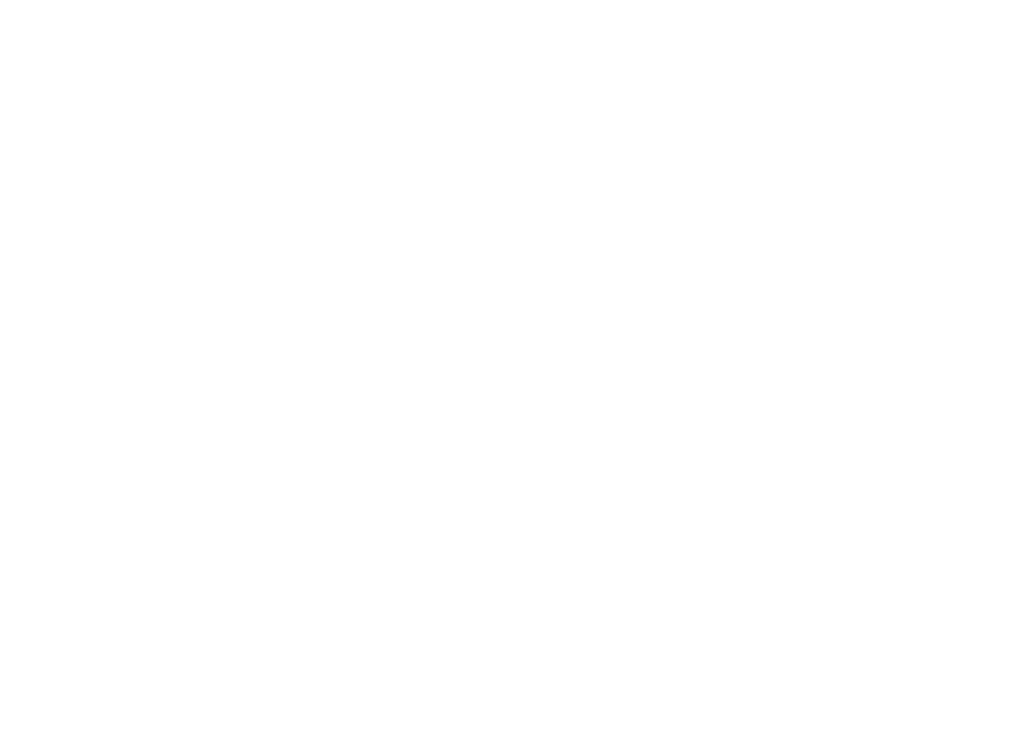
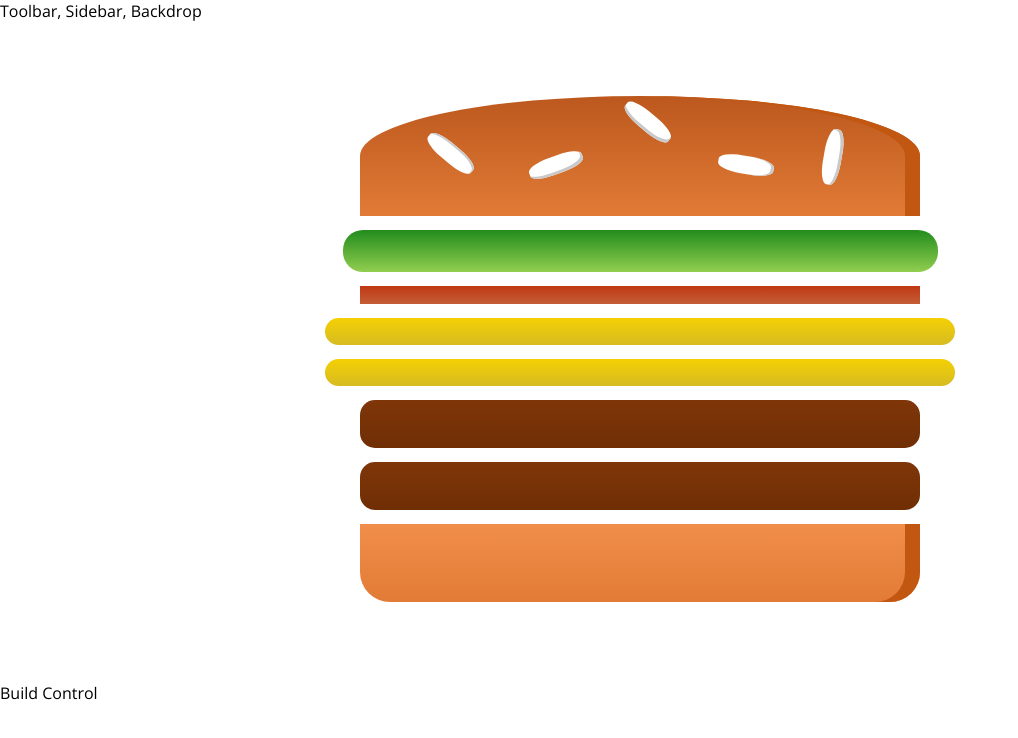
Before and after one commit to TigranVardanyan/burger-builder, a React app: page / in a window 1280 px wide. Shown: the top 738 px of the page, without its empty margins (0-1018 px from the left). Built offline with nearby package versions, Linux system fonts and the light colour scheme.

Commit message:
Outputting Burger Ingredients Dynamically

```diff
--- a/package.json
+++ b/package.json
@@ -30,6 +30,7 @@
     "postcss-flexbugs-fixes": "3.2.0",
     "postcss-loader": "2.0.6",
     "promise": "8.0.1",
+    "prop-types": "^15.7.2",
     "react": "^16.10.0",
     "react-dev-utils": "^4.0.1",
     "react-dom": "^16.10.0",
--- a/src/App.js
+++ b/src/App.js
@@ -1,10 +1,14 @@
 import React, { Component } from 'react';
+import Layout from './components/Layout/Layout'
+import BurgerBuilder from "./containers/BurgerBuilder/BurgerBuilder"
 
 class App extends Component {
   render() {
     return (
-      <div className="App">
-
+      <div>
+        <Layout>
+          <BurgerBuilder/>
+        </Layout>
       </div>
     );
   }
--- /dev/null
+++ b/src/components/Burger/Burger.css
@@ -0,0 +1,29 @@
+.Burger {
+  width: 100%;
+  margin: auto;
+  height: 250px;
+  overflow: scroll;
+  text-align: center;
+  font-size: 1.2rem;
+}
+
+@media (min-width: 500px) and (min-height: 400px) {
+  .Burger {
+    width: 350px;
+    height: 300px;
+  }
+}
+
+@media (min-width: 500px) and (min-height: 401px) {
+  .Burger {
+    width: 450px;
+    height: 400px;
+  }
+}
+
+@media (min-width: 1000px) and (min-height: 700px) {
+  .Burger {
+    width: 700px;
+    height: 600px;
+  }
+}
--- /dev/null
+++ b/src/components/Burger/Burger.js
@@ -0,0 +1,22 @@
+import React from 'react';
+import classes from './Burger.css';
+import BurgerIngredient from "./BurgerIngredient/BurgerIngredient";
+
+const burger = (props) => {
+  const transformedIngredients = Object.keys(props.ingredients)
+                                       .map(igKey => {
+                                         return [...Array(props.ingredients[igKey])]
+                                           .map((_, i) => {
+                                          return <BurgerIngredient key={igKey+i} type={igKey}/>
+                                         })
+                                       })
+  return (
+    <div className={classes.Burger}>
+      <BurgerIngredient type={'bread-top'}/>
+      {transformedIngredients}
+      <BurgerIngredient type={'bread-bottom'}/>
+    </div>
+  );
+}
+
+export default burger
--- /dev/null
+++ b/src/components/Burger/BurgerIngredient/BurgerIngredient.css
@@ -0,0 +1,113 @@
+.BreadBottom {
+    height: 13%;
+    width: 80%;
+    background: linear-gradient(#F08E4A, #e27b36);
+    border-radius: 0 0 30px 30px;
+    box-shadow: inset -15px 0 #c15711;
+    margin: 2% auto;
+}
+
+.BreadTop {
+    height: 20%;
+    width: 80%;
+    background: linear-gradient(#bc581e, #e27b36);
+    border-radius: 50% 50% 0 0;
+    box-shadow: inset -15px 0 #c15711;
+    margin: 2% auto;
+    position: relative;
+}
+
+.Seeds1 {
+    width: 10%;
+    height: 15%;
+    position: absolute;
+    background-color: white;
+    left: 30%;
+    top: 50%;
+    border-radius: 40%;
+    transform: rotate(-20deg);
+    box-shadow: inset -2px -3px #c9c9c9;
+}
+
+.Seeds1:after {
+    content: "";
+    width: 100%;
+    height: 100%;
+    position: absolute;
+    background-color: white;
+    left: -170%;
+    top: -260%;
+    border-radius: 40%;
+    transform: rotate(60deg);
+    box-shadow: inset -1px 2px #c9c9c9;
+  }
+
+.Seeds1:before {
+    content: "";
+    width: 100%;
+    height: 100%;
+    position: absolute;
+    background-color: white;
+    left: 180%;
+    top: -50%;
+    border-radius: 40%;
+    transform: rotate(60deg);
+    box-shadow: inset -1px -3px #c9c9c9;
+  }
+
+  .Seeds2 {
+    width: 10%;
+    height: 15%;
+    position: absolute;
+    background-color: white;
+    left: 64%;
+    top: 50%;
+    border-radius: 40%;
+    transform: rotate(10deg);
+    box-shadow: inset -3px 0 #c9c9c9;
+  }
+
+  .Seeds2:before {
+    content: "";
+    width: 100%;
+    height: 100%;
+    position: absolute;
+    background-color: white;
+    left: 150%;
+    top: -130%;
+    border-radius: 40%;
+    transform: rotate(90deg);
+    box-shadow: inset 1px 3px #c9c9c9;
+  }
+
+
+.Meat {
+    width: 80%;
+    height: 8%;
+    background: linear-gradient(#7f3608, #702e05);
+    margin: 2% auto;
+    border-radius: 15px;
+}
+
+.Cheese {
+    width: 90%;
+    height: 4.5%;
+    margin: 2% auto;
+    background: linear-gradient(#f4d004, #d6bb22);
+    border-radius: 20px;
+}
+
+.Salad {
+    width: 85%;
+    height: 7%;
+    margin: 2% auto;
+    background: linear-gradient(#228c1d, #91ce50);
+    border-radius: 20px;
+}
+
+.Bacon {
+    width: 80%;
+    height: 3%;
+    background: linear-gradient(#bf3813, #c45e38);
+    margin: 2% auto;
+}
--- /dev/null
+++ b/src/components/Burger/BurgerIngredient/BurgerIngredient.js
@@ -0,0 +1,45 @@
+import React, {Component} from 'react';
+import PropTypes from 'prop-types'
+
+import classes from './BurgerIngredient.css'
+
+
+class BurgerIngredient extends Component{
+  render () {
+    let ingredient = null;
+    switch (this.props.type) {
+      case ("bread-bottom"):
+        ingredient = <div className={classes.BreadBottom}></div>;
+        break;
+      case ("bread-top"):
+        ingredient = (
+          <div className={classes.BreadTop}>
+            <div className={classes.Seeds1}></div>
+            <div className={classes.Seeds2}></div>
+          </div>
+        )
+        break;
+      case ('meat'):
+        ingredient = <div className={classes.Meat}></div>
+        break;
+      case ('cheese'):
+        ingredient = <div className={classes.Cheese}></div>
+        break;
+      case ('salad'):
+        ingredient = <div className={classes.Salad}></div>
+        break;
+      case ('bacon'):
+        ingredient = <div className={classes.Bacon}></div>
+        break;
+      default:
+        ingredient = null
+    }
+    return ingredient;
+  }
+}
+
+BurgerIngredient.propTypes = {
+  type: PropTypes.string.isRequired
+}
+
+export default BurgerIngredient
--- /dev/null
+++ b/src/components/Layout/Layout.css
@@ -0,0 +1,3 @@
+.Content {
+  margin-top: 60px;
+}
--- /dev/null
+++ b/src/components/Layout/Layout.js
@@ -0,0 +1,15 @@
+import React from 'react';
+import Aux from '../../hoc/Auxiliary';
+import classes from './Layout.css';
+
+
+const layout = (props) => (
+  <Aux>
+    <div>Toolbar, Sidebar, Backdrop</div>
+    <main className={classes.Content}>
+      {props.children}
+    </main>
+  </Aux>
+)
+
+export default layout;
--- /dev/null
+++ b/src/containers/BurgerBuilder/BurgerBuilder.js
@@ -0,0 +1,25 @@
+import React, {Component} from 'react'
+import Burger from './../../components/Burger/Burger'
+import Aux from '../../hoc/Auxiliary'
+
+class BurgerBuilder extends Component {
+  state = {
+    ingredients: {
+      salad: 1,
+      bacon: 1,
+      cheese: 2,
+      meat: 2
+    }
+  }
+
+  render() {
+    return (
+      <Aux>
+        <Burger ingredients={this.state.ingredients}/>
+        <div>Build Control</div>
+      </Aux>
+    )
+  }
+}
+
+export default BurgerBuilder
--- /dev/null
+++ b/src/hoc/Auxiliary.js
@@ -0,0 +1,3 @@
+const aux = (props) => props.children;
+
+export default aux;
```
Also changed, not shown: public/manifest.json, 1 other file (tests, documents, lock files or other folders).
